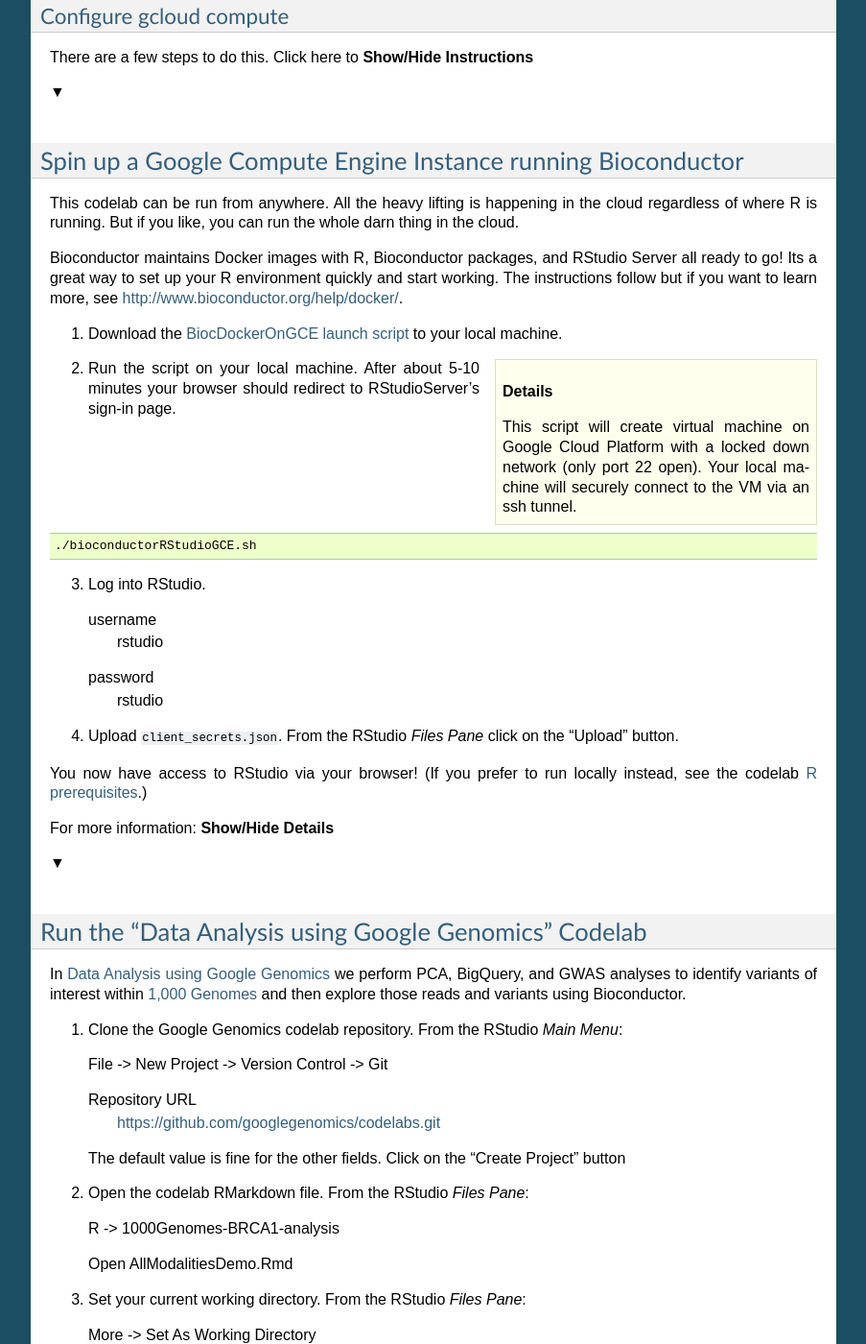
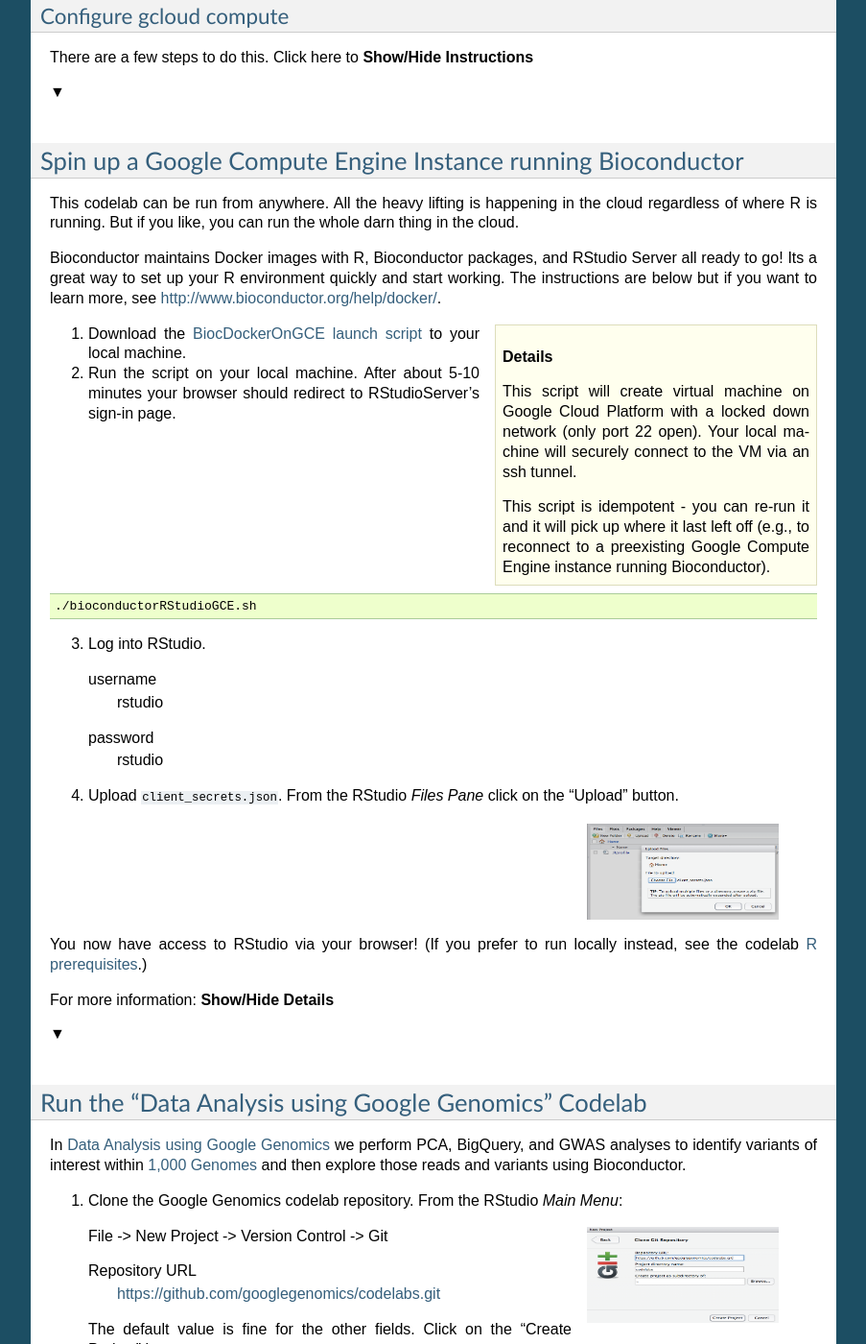
Before and after one commit to googlegenomics/readthedocs, a Sphinx documentation site: the page built from docs/source/workshops/bioc-2015.rst, in a window 1280 px wide and 1400 px high, scrolled down 1220 px. Shown: the whole window at 96% size, without its empty margins (198-1101 px from the left). Built offline with Sphinx 7.4.7, drawn with Linux system fonts in a browser that asks for light colours; some of the changed text lies outside the part shown.

Commit message:
Added screen shots to Bioc material.

```diff
--- a/docs/source/includes/gcloud_compute_configure.rst
+++ b/docs/source/includes/gcloud_compute_configure.rst
@@ -11,3 +9,9 @@
 (3) Authorize gcloud.
 
   ``gcloud auth login``
+
+(4) Set up your ssh keys.
+
+  ``gcloud compute config-ssh``
+
+For more information, see: https://cloud.google.com/compute/docs/gcloud-compute/
--- a/docs/source/includes/get_client_secrets.rst
+++ b/docs/source/includes/get_client_secrets.rst
@@ -8,11 +8,14 @@
 #. If prompted, click "Configure consent screen" and follow the instructions to set a "product name" to identify your Cloud project in the consent screen.
 #. In the Create Client ID dialog, be sure the following are selected:
 
-  Application type
-    Installed application
+   .. image:: /_static/create_client_id.png
+      :alt: Create Client ID Dialog
+      :align: right
+      :height: 100px
+      :width: 200px
 
-  Installed application type
-    Other
+   * **Application type**: Installed application
+   * **Installed application type**: Other
 
 #. Click the "Create Client ID" button.
 #. You'll see your Client ID and Client secret listed under "Client ID for native application".
--- a/docs/source/includes/r_workbench_setup.rst
+++ b/docs/source/includes/r_workbench_setup.rst
@@ -1,8 +1,10 @@
-(1) Download the `BiocDockerOnGCE launch script`_ to your local machine.
-
 .. sidebar:: Details
 
-     This script will create virtual machine on Google Cloud Platform with a locked down network (only port 22 open).  Your local machine will securely connect to the VM via an ssh tunnel.
+  This script will create virtual machine on Google Cloud Platform with a locked down network (only port 22 open).  Your local machine will securely connect to the VM via an ssh tunnel.
+
+  This script is idempotent - you can re-run it and it will pick up where it last left off (e.g., to reconnect to a preexisting Google Compute Engine instance running Bioconductor).
+
+(1) Download the `BiocDockerOnGCE launch script`_ to your local machine.
 
 (2) Run the script on your local machine.  After about 5-10 minutes your browser should redirect to RStudioServer's sign-in page.
 
@@ -19,3 +21,9 @@
     rstudio
 
 (4) Upload ``client_secrets.json``. From the RStudio *Files Pane* click on the "Upload" button.
+
+  .. image:: /_static/upload_client_secrets.png
+    :alt: Upload Client Secrets
+    :align: right
+    :height: 100px
+    :width: 200px
--- a/docs/source/workshops/bioc-2015.rst
+++ b/docs/source/workshops/bioc-2015.rst
@@ -60,7 +60,7 @@
 
 This codelab can be run from anywhere.  All the heavy lifting is happening in the cloud regardless of where R is running.  But if you like, you can run the whole darn thing in the cloud.
 
-Bioconductor maintains Docker images with R, Bioconductor packages, and RStudio Server all ready to go!  Its a great way to set up your R environment quickly and start working.  The instructions follow but if you want to learn more, see http://www.bioconductor.org/help/docker/.
+Bioconductor maintains Docker images with R, Bioconductor packages, and RStudio Server all ready to go!  Its a great way to set up your R environment quickly and start working.  The instructions are below but if you want to learn more, see http://www.bioconductor.org/help/docker/.
 
 .. include:: /includes/r_workbench_setup.rst
 
@@ -83,6 +83,12 @@
 
 (1) Clone the Google Genomics codelab repository.  From the RStudio *Main Menu*:
 
+  .. image:: /_static/create_git_project.png
+    :alt: Create Git Project Dialog
+    :align: right
+    :height: 100px
+    :width: 200px
+
   File -> New Project -> Version Control -> Git
 
   Repository URL
@@ -92,17 +98,39 @@
 
 (2) Open the codelab RMarkdown file.  From the RStudio *Files Pane*:
 
+  .. image:: /_static/open_rmarkdown.png
+    :alt: Navigate to RMarkdown
+    :align: right
+    :height: 100px
+    :width: 200px
+
   R -> 1000Genomes-BRCA1-analysis
 
-  Open AllModalitiesDemo.Rmd
+  Open ``AllModalitiesDemo.Rmd``
 
 (3) Set your current working directory.  From the RStudio *Files Pane*:
+
+  .. image:: /_static/set_working_directory.png
+    :alt: Set Working Directory
+    :align: right
+    :height: 100px
+    :width: 200px
 
   More -> Set As Working Directory
 
 (4) Start running `AllModalitiesDemo.Rmd <https://github.com/googlegenomics/codelabs/blob/master/R/1000Genomes-BRCA1-analysis/AllModalitiesDemo.Rmd>`_ line by line or chunk by chunk!
 
-  You can view the rendered analysis here `AllModalitiesDemo.md <https://github.com/googlegenomics/codelabs/blob/master/R/1000Genomes-BRCA1-analysis/AllModalitiesDemo.md>`_.
+  * To run line-by-line, put your cursor on the desired line  and click the "Run" button or use keyboard shortcuts for Windows/Linux: ``Ctrl+Enter`` and Mac: ``Command+Enter``.
+
+  .. image:: /_static/run_rmarkdown.png
+    :alt: Run Rmarkdown
+    :align: right
+    :height: 100px
+    :width: 200px
+
+  * To run chunk-by-chunk, put your cursor in the desired chunk and click the "Chunks -> Run Current Chuck" button. or use keyboard shortcuts for Windows/Linux: ``Ctrl+Alt+C`` and Mac: ``Command+Option+C``.
+
+  * You can view the rendered analysis here `AllModalitiesDemo.md <https://github.com/googlegenomics/codelabs/blob/master/R/1000Genomes-BRCA1-analysis/AllModalitiesDemo.md>`_.
 
 Run the "Quality Control using Google Genomics" Codelab
 --------------------------------------------------------
@@ -113,7 +141,7 @@
 
   R -> PlatinumGenomes-QC
 
-  Open Data-Overview.Rmd
+  Open ``Data-Overview.Rmd``
 
 (2) Set your current working directory.  From the RStudio *Files Pane*:
 
```
Also changed, not shown: other parts of docs/source/includes/gcloud_compute_configure.rst (+0 -2 lines), docs/source/_static/create_client_id.png (added), docs/source/_static/create_git_project.png (added), docs/source/_static/open_rmarkdown.png (added), docs/source/_static/run_rmarkdown.png (added), docs/source/_static/set_working_directory.png (added), docs/source/_static/upload_client_secrets.png (added).
